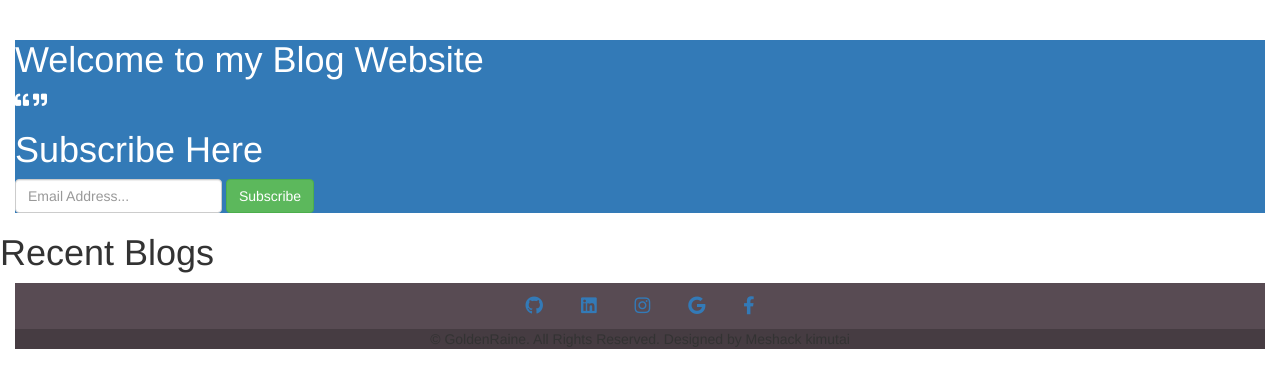
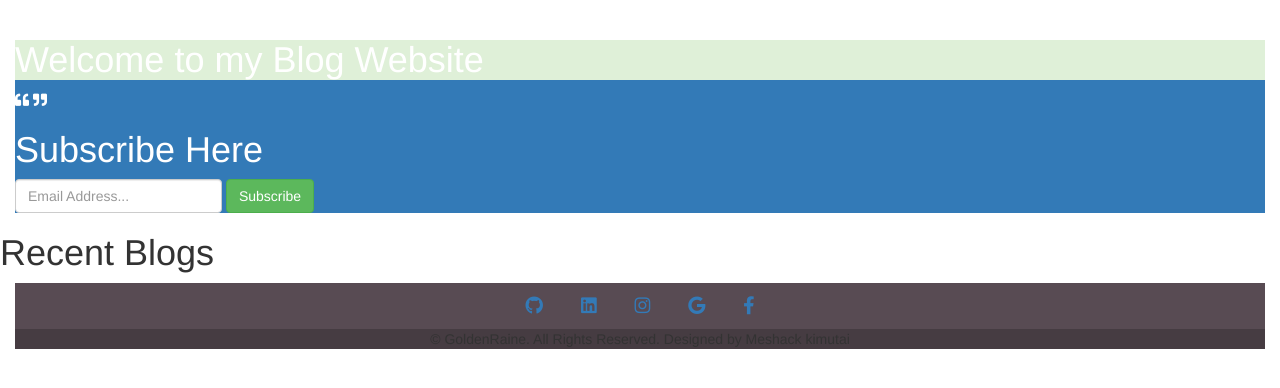
Before and after one commit to kimutaimeshack/personal-blogging-site, a Flask app: page / in a window 1280 px wide. Shown: the part 52-440 px from the top of the page. Run offline with Flask 2, Linux system fonts and the light colour scheme; data that the repository does not hold is empty; some libraries are stand-ins or nearby versions.

Commit message:
update index.html

```diff
--- a/app/templates/index.html
+++ b/app/templates/index.html
@@ -13,9 +13,10 @@
 {% block content %}
 <div class="container-fluid">
   <div class="banner"> <div class="p-3 mb-2 bg-primary text-white">
+    <div class="p-3 mb-2 bg-success text-white">
     <span class="border border-success ">
     <h1>Welcome to my Blog Website</h1>
-   </span>
+   </span></div>
     <span class="subheading"><i class="fas fa-quote-left"></i> <em class="quote">{{quote.quote}}</em> <i
         class="fas fa-quote-right"></i></span>
     <h2>{{quote.author}}</h2>
```
